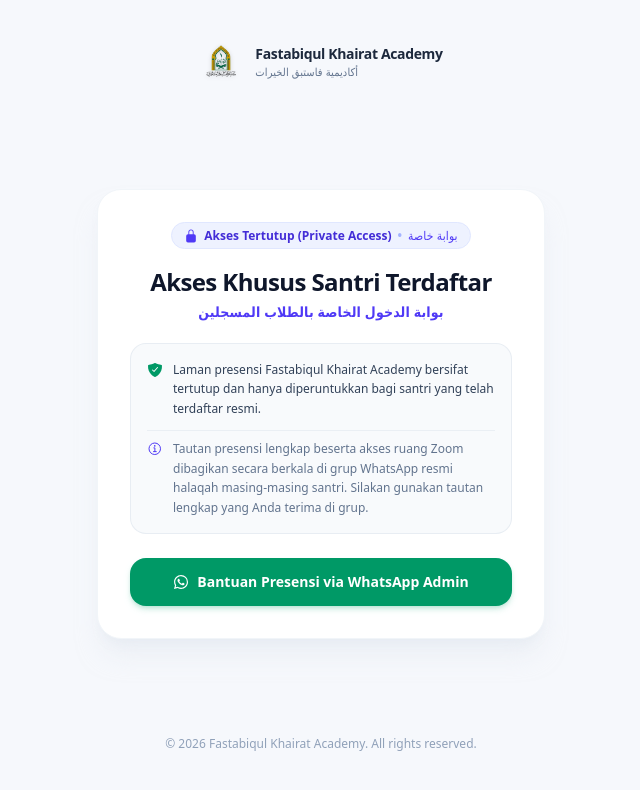
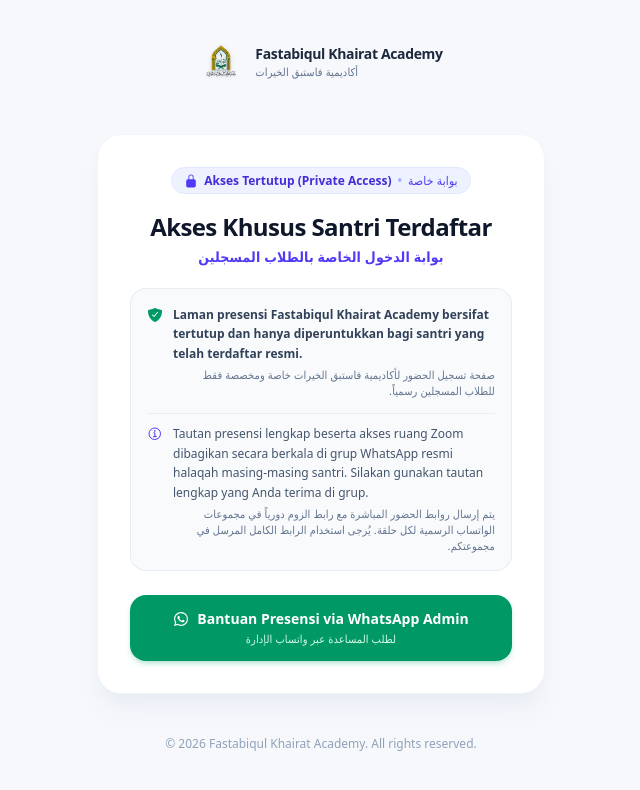
Before and after one commit to dimasprass15/fka, a Next.js app: page /presensi in a window 1280 px wide. Shown: the top 790 px of the page, without its empty margins (319-959 px from the left). Built offline with nearby package versions, Linux system fonts and the light colour scheme.

Commit message:
feat: add bilingual Arabic translations to private portal notice

```diff
--- a/src/app/presensi/page.tsx
+++ b/src/app/presensi/page.tsx
@@ -51,32 +51,48 @@ export default function PresensiPrivatePortalPage() {
             بوابة الدخول الخاصة بالطلاب المسجلين
           </p>
 
-          {/* Information & Privacy Note */}
-          <div className="mt-5 p-4 rounded-2xl bg-slate-50 border border-slate-200/70 text-start space-y-3">
+          {/* Information & Privacy Note with Dual Language (ID & AR) */}
+          <div className="mt-5 p-4 rounded-2xl bg-slate-50 border border-slate-200/70 text-start space-y-3.5">
             <div className="flex items-start gap-2.5">
               <IoShieldCheckmark className="h-4 w-4 text-emerald-600 mt-0.5 shrink-0" />
-              <p className="text-xs text-slate-700 leading-relaxed font-medium">
-                Laman presensi Fastabiqul Khairat Academy bersifat tertutup dan hanya diperuntukkan bagi santri yang telah terdaftar resmi.
-              </p>
+              <div className="flex-1 min-w-0">
+                <p className="text-xs text-slate-700 leading-relaxed font-semibold">
+                  Laman presensi Fastabiqul Khairat Academy bersifat tertutup dan hanya diperuntukkan bagi santri yang telah terdaftar resmi.
+                </p>
+                <p className="text-[11px] text-slate-500 font-arabic leading-relaxed mt-1" dir="rtl">
+                  صفحة تسجيل الحضور لأكاديمية فاستبق الخيرات خاصة ومخصصة فقط للطلاب المسجلين رسمياً.
+                </p>
+              </div>
             </div>
-            <div className="flex items-start gap-2.5 pt-2 border-t border-slate-200/60">
+
+            <div className="flex items-start gap-2.5 pt-2.5 border-t border-slate-200/60">
               <IoInformationCircleOutline className="h-4 w-4 text-indigo-600 mt-0.5 shrink-0" />
-              <p className="text-xs text-slate-500 leading-relaxed font-normal">
-                Tautan presensi lengkap beserta akses ruang Zoom dibagikan secara berkala di grup WhatsApp resmi halaqah masing-masing santri. Silakan gunakan tautan lengkap yang Anda terima di grup.
-              </p>
+              <div className="flex-1 min-w-0">
+                <p className="text-xs text-slate-600 leading-relaxed font-medium">
+                  Tautan presensi lengkap beserta akses ruang Zoom dibagikan secara berkala di grup WhatsApp resmi halaqah masing-masing santri. Silakan gunakan tautan lengkap yang Anda terima di grup.
+                </p>
+                <p className="text-[11px] text-slate-500 font-arabic leading-relaxed mt-1" dir="rtl">
+                  يتم إرسال روابط الحضور المباشرة مع رابط الزوم دورياً في مجموعات الواتساب الرسمية لكل حلقة. يُرجى استخدام الرابط الكامل المرسل في مجموعتكم.
+                </p>
+              </div>
             </div>
           </div>
 
-          {/* WhatsApp Admin Help Button */}
+          {/* WhatsApp Admin Help Button with Arabic Subtitle */}
           <div className="mt-6">
             <a
               href="https://wa.me/6281234567890?text=Assalamu'alaikum%20Admin%20FKA,%20saya%20santri%20terdaftar%20ingin%20menanyakan%20tautan%20presensi%20halaqah%20saya."
               target="_blank"
               rel="noopener noreferrer"
-              className="w-full inline-flex items-center justify-center gap-2 rounded-2xl bg-emerald-600 hover:bg-emerald-700 text-white font-bold py-3.5 px-4 shadow-md shadow-emerald-600/20 transition-all text-xs sm:text-sm cursor-pointer group"
+              className="w-full flex flex-col items-center justify-center rounded-2xl bg-emerald-600 hover:bg-emerald-700 text-white font-bold py-3 sm:py-3.5 px-4 shadow-md shadow-emerald-600/20 transition-all cursor-pointer group"
             >
-              <IoLogoWhatsapp className="h-4 w-4 shrink-0 text-white" />
-              <span>Bantuan Presensi via WhatsApp Admin</span>
+              <div className="flex items-center gap-2 text-xs sm:text-sm font-bold">
+                <IoLogoWhatsapp className="h-4 w-4 shrink-0 text-white" />
+                <span>Bantuan Presensi via WhatsApp Admin</span>
+              </div>
+              <span className="text-[11px] font-normal text-emerald-100 font-arabic mt-0.5">
+                لطلب المساعدة عبر واتساب الإدارة
+              </span>
             </a>
           </div>
         </div>
```
